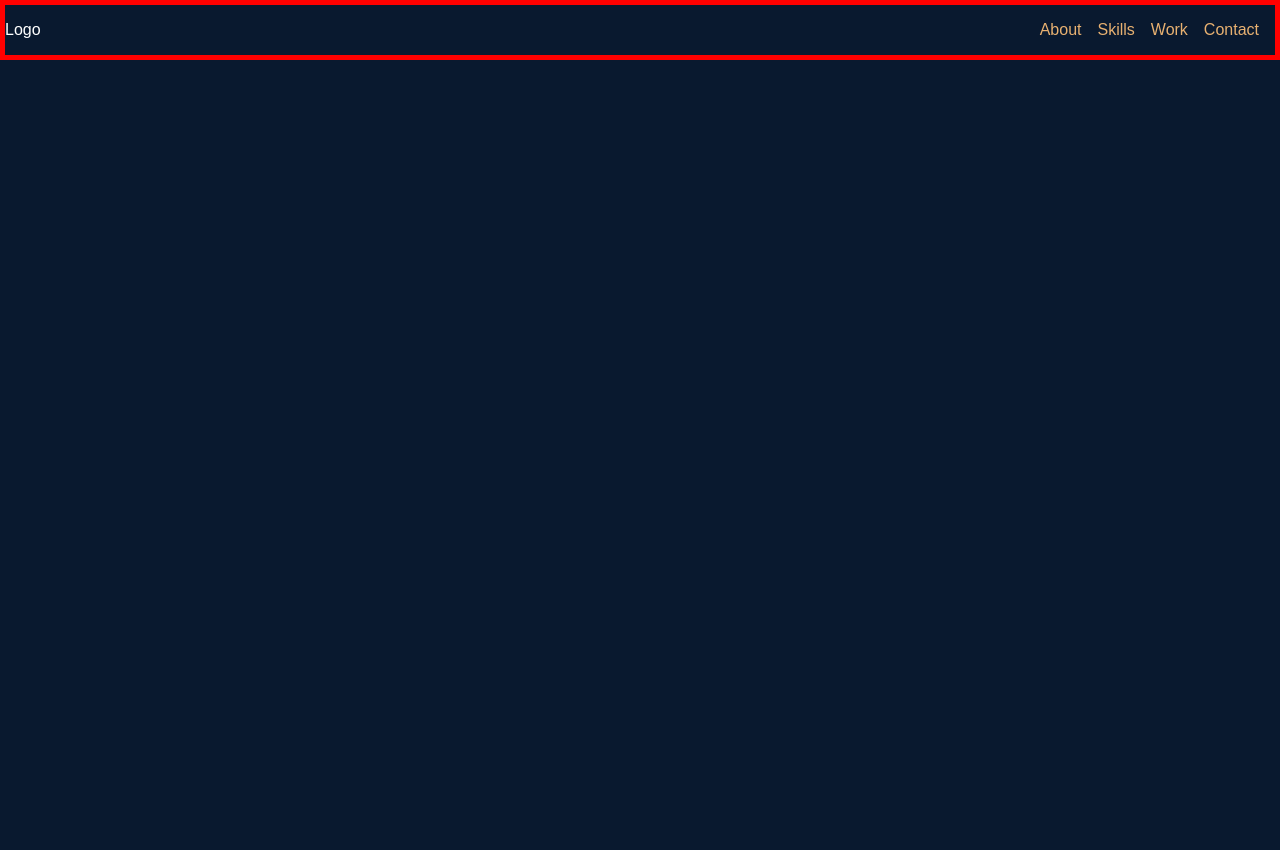
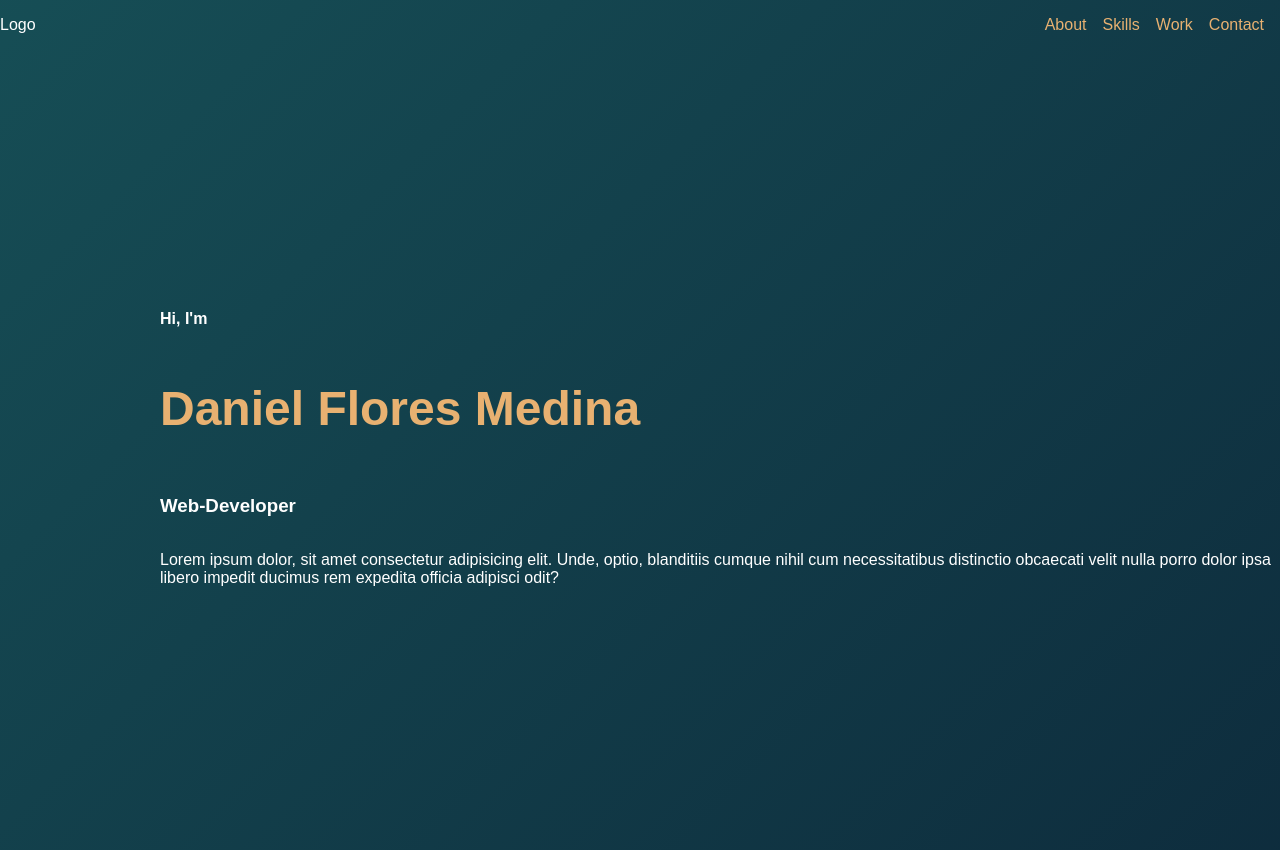
Before and after one commit to Dev-dfm/portfolio, a plain HTML site: page index.html in a window 1280 px wide. Before the commit the page ends 800 px from the top, so only its background shows below. Drawn offline with Linux system fonts and the light colour scheme.

Commit message:
Add portfoliotext and background animation

```diff
--- a/index.html
+++ b/index.html
@@ -22,6 +22,18 @@
       </nav>
     </header>
 
-    <main></main>
+    <main>
+      <article class="hero">
+        <h1>Hi, I'm</h1>
+        <h2>Daniel Flores Medina</h2>
+        <h3>Web-Developer</h3>
+        <p>
+          Lorem ipsum dolor, sit amet consectetur adipisicing elit. Unde, optio,
+          blanditiis cumque nihil cum necessitatibus distinctio obcaecati velit
+          nulla porro dolor ipsa libero impedit ducimus rem expedita officia
+          adipisci odit?
+        </p>
+      </article>
+    </main>
   </body>
 </html>
--- a/styles.css
+++ b/styles.css
@@ -1,6 +1,6 @@
 *,
-*::before,
-*::after {
+*:before,
+*:after {
   box-sizing: border-box;
 }
 
@@ -10,9 +10,25 @@ html {
 
 body {
   margin: 0;
+  padding: 0;
   font-family: Arial, Helvetica, sans-serif;
-  background-color: rgb(9, 25, 47);
   color: white;
+  background: linear-gradient(-45deg, rgb(9, 25, 47), #2a9d8f);
+  background-size: 400% 400%;
+  position: relative;
+  animation: change 10s ease-in-out infinite;
+}
+
+@keyframes change {
+  0% {
+    background-position: 0 50%;
+  }
+  50% {
+    background-position: 100% 50%;
+  }
+  100% {
+    background-position: 0 50%;
+  }
 }
 
 a {
@@ -25,12 +41,11 @@ nav {
   grid-template-columns: 1fr 1fr;
   grid-template-areas: "logo burger";
   align-items: center;
-  border: red 5px solid;
 }
 
 nav ul {
-    list-style-type: none;
-  }
+  list-style-type: none;
+}
 
 .logo {
   grid-area: logo;
@@ -42,8 +57,26 @@ nav ul {
   margin-right: 1em;
 }
 
-.burger, ul {
-    display: grid;
-    grid-auto-flow: column;
-    grid-gap: 1em;
+.burger,
+ul {
+  display: grid;
+  grid-auto-flow: column;
+  grid-gap: 1em;
 }
+
+.hero {
+  height: 100vh;
+  display: flex;
+  flex-direction: column;
+  justify-content: center;
+  padding-left: 10em;
+}
+
+h1 {
+  font-size: 16px;
+}
+
+h2 {
+  font-size: 3em;
+  color: rgb(232, 177, 113);
+}
```
